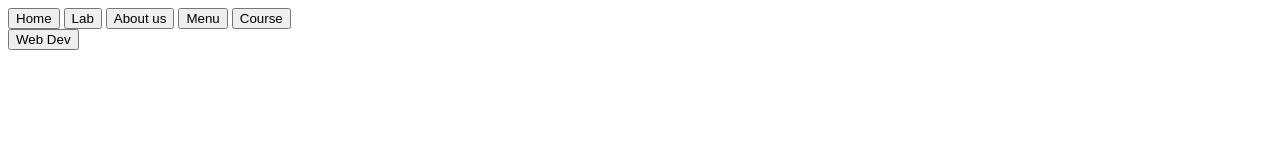
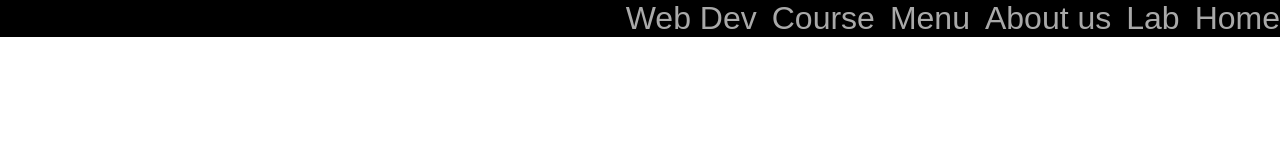
Before and after one commit to aryanshah012/Basic-Navigation.html, a plain HTML site: page index.html in a window 1280 px wide. Drawn offline with Linux system fonts and the light colour scheme.

Commit message:
Update index.html

```diff
--- a/index.html
+++ b/index.html
@@ -4,7 +4,7 @@
     <meta charset="UTF-8">
     <meta name="viewport" content="width=device-width, initial-scale=1.0">
     <title>Document</title>
-    <link rel="stylesheet" href="NavBar.css">
+    <link rel="stylesheet" href="Nav_Bar.css">
 </head>
 <body>
 
```
